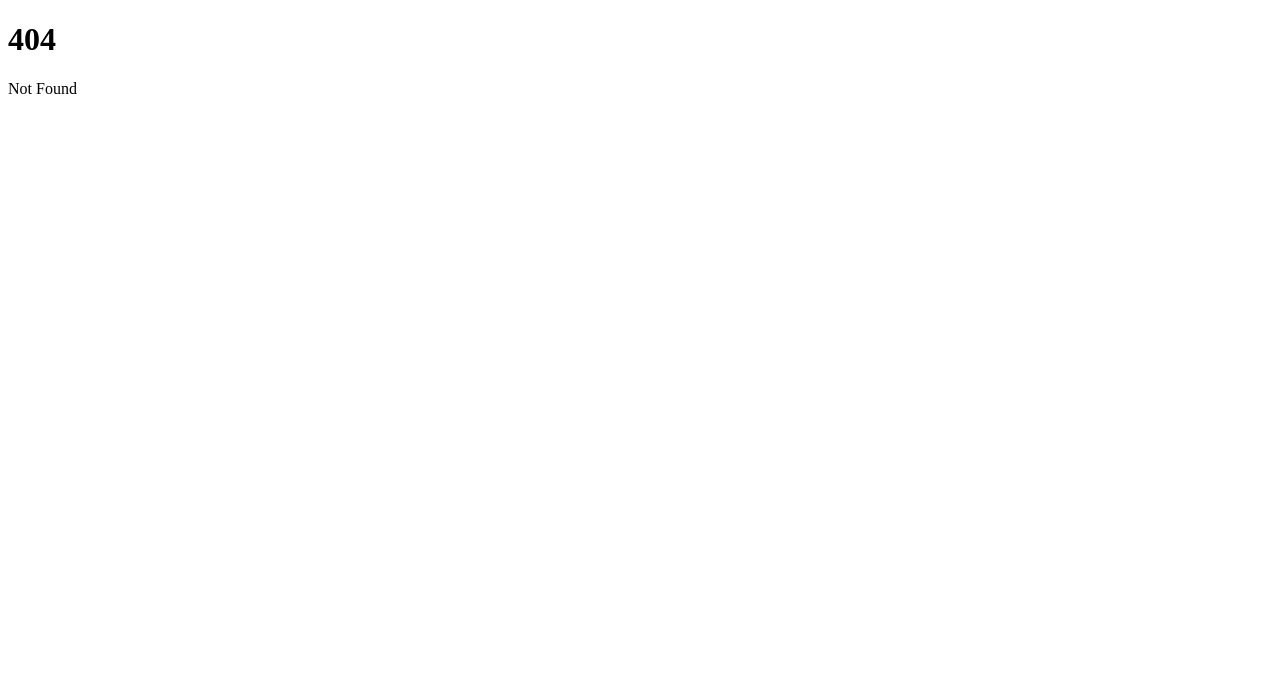
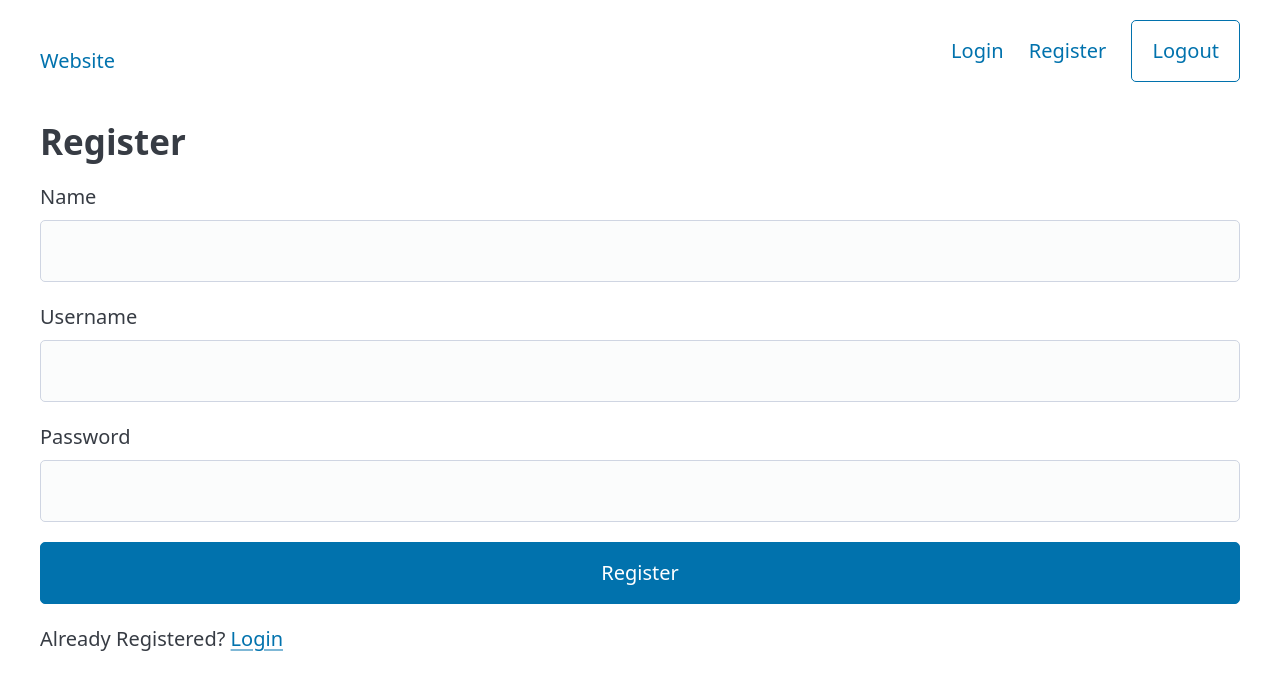
Before and after one commit to moolenbeek/sveltekit-auth-update, a SvelteKit app: page /register in a window 1280 px wide. Before the commit this address had no page. Shown: the top 690 px of the page. Built offline with nearby package versions, Linux system fonts and the light colour scheme.

Commit message:
create routes and forms

```diff
--- /dev/null
+++ b/src/routes/+layout.svelte
@@ -0,0 +1,26 @@
+<script lang="ts">
+	import "@picocss/pico";
+	import type { PageData } from "./$types";
+	export let data: PageData;
+	console.log(data);
+</script>
+
+<div class="container">
+	<nav>
+		<ul>
+			<li>
+				<a href="/"> Website </a>
+			</li>
+		</ul>
+		<ul>
+			<form method="POST">
+				<li><a href="/login">Login</a></li>
+				<li><a href="/register">Register</a></li>
+				<li>
+					<button formaction="/logout" class="outline" type="submit">Logout</button>
+				</li>
+			</form>
+		</ul>
+	</nav>
+	<slot />
+</div>
--- a/src/routes/+page.svelte
+++ b/src/routes/+page.svelte
@@ -1,2 +1 @@
-<h1>Welcome to SvelteKit</h1>
-<p>Visit <a href="https://kit.svelte.dev">kit.svelte.dev</a> to read the documentation</p>
+<h2>Home</h2>
--- /dev/null
+++ b/src/routes/login/+page.server.ts
@@ -0,0 +1,5 @@
+import type { PageServerLoad } from "./$types";
+
+export const load = (async () => {
+	return {};
+}) satisfies PageServerLoad;
--- /dev/null
+++ b/src/routes/logout/+server.ts
@@ -0,0 +1,5 @@
+import type { RequestHandler } from "./$types";
+
+export const GET: RequestHandler = async () => {
+	return new Response();
+};
--- /dev/null
+++ b/src/routes/register/+page.server.ts
@@ -0,0 +1,5 @@
+import type { PageServerLoad } from "./$types";
+
+export const load = (async () => {
+	return {};
+}) satisfies PageServerLoad;
--- /dev/null
+++ b/src/routes/register/+page.svelte
@@ -0,0 +1,20 @@
+<script lang="ts">
+	import type { PageData } from "./$types";
+	export let data: PageData;
+	console.log(data);
+</script>
+
+<form method="POST">
+	<h2>Register</h2>
+	<label for="name">Name</label>
+	<input type="text" id="name" name="name" required />
+
+	<label for="username">Username</label>
+	<input type="text" id="username" name="username" required />
+
+	<label for="password">Password</label>
+	<input type="password" id="password" name="password" required />
+
+	<button type="submit">Register</button>
+</form>
+<p>Already Registered? <a href="/login">Login</a></p>
```
Also changed, not shown: src/routes/login/+page.svelte (added, +17 -0 lines).
